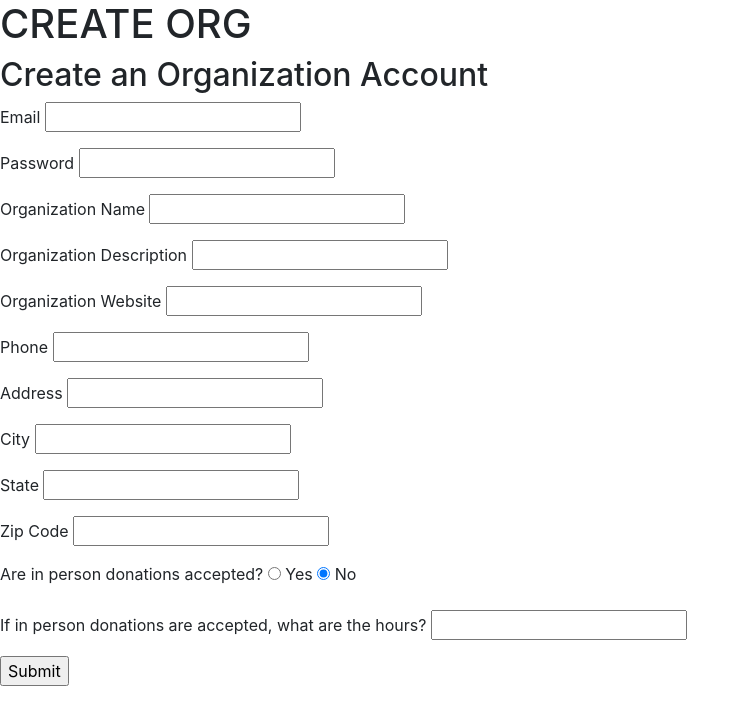
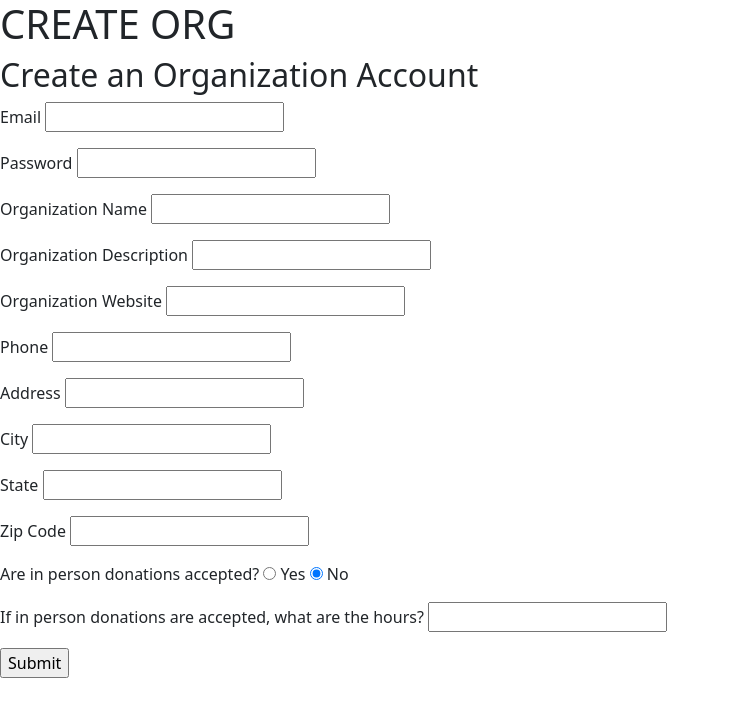
Before and after one commit to carriekuhlman/donation_site_project, a Flask app: page /create-org in a window 1280 px wide. Shown: the top 725 px of the page, without its empty margins (0-750 px from the left). Run offline with Flask 2, Linux system fonts and the light colour scheme; some libraries are stand-ins or nearby versions.

Commit message:
Updated base.html to include most recent version of bootstrap, jQuery script tag code, Popper, and Bootstrap JS.

```diff
--- a/templates/base.html
+++ b/templates/base.html
@@ -2,16 +2,19 @@
 <html>
     <head>
         <meta charset="utf-8">
-        <meta name="viewport" content="width=device-width">
+        <meta name="viewport" content="width=device-width, initial-scale=1">
         <title>
             {% block title %}{% endblock %}
         </title>
 
-          <!-- Load Bootstrap 4 -->
-        <link rel="stylesheet" href="https://cdn.jsdelivr.net/npm/bootstrap@4.6.0/dist/css/bootstrap.min.css" integrity="sha384-B0vP5xmATw1+K9KRQjQERJvTumQW0nPEzvF6L/Z6nronJ3oUOFUFpCjEUQouq2+l" crossorigin="anonymous">
+          <!-- Load Bootstrap 5 -->
+
+          <!-- CSS only -->
+        <link rel="stylesheet" href="https://cdn.jsdelivr.net/npm/bootstrap@5.0.1/dist/css/bootstrap.min.css" integrity="sha384-+0n0xVW2eSR5OomGNYDnhzAbDsOXxcvSN1TPprVMTNDbiYZCxYbOOl7+AMvyTG2x" crossorigin="anonymous">
 
         <!-- Load Font Awesome -->
-        <link rel="stylesheet" href="https://use.fontawesome.com/releases/v5.0.10/css/all.css" integrity="sha384-+d0P83n9kaQMCwj8F4RJB66tzIwOKmrdb46+porD/OvrJ+37WqIM7UoBtwHO6Nlg" crossorigin="anonymous">
+        <script src="https://kit.fontawesome.com/8bdb79a2f6.js" crossorigin="anonymous"></script>
+        <!-- <link rel="stylesheet" href="https://use.fontawesome.com/releases/v5.0.10/css/all.css" integrity="sha384-+d0P83n9kaQMCwj8F4RJB66tzIwOKmrdb46+porD/OvrJ+37WqIM7UoBtwHO6Nlg" crossorigin="anonymous"> -->
 
         <!-- Load our stylesheet -->
         <link rel="stylesheet" href="/static/css/style.css">
@@ -19,6 +22,15 @@
         {% block head %}{% endblock %}
     </head>
     <body>
+
+        <!-- jQuery script tag code from jQuery.com -->
+        <script src="https://code.jquery.com/jquery-3.6.0.js" integrity="sha256-H+K7U5CnXl1h5ywQfKtSj8PCmoN9aaq30gDh27Xc0jk=" crossorigin="anonymous"></script>
+
+        <!-- Separate Popper and Bootstrap JS -->
+        <script src="https://cdn.jsdelivr.net/npm/@popperjs/core@2.9.2/dist/umd/popper.min.js" integrity="sha384-IQsoLXl5PILFhosVNubq5LC7Qb9DXgDA9i+tQ8Zj3iwWAwPtgFTxbJ8NT4GN1R8p" crossorigin="anonymous"></script>
+        <script src="https://cdn.jsdelivr.net/npm/bootstrap@5.0.1/dist/js/bootstrap.min.js" integrity="sha384-Atwg2Pkwv9vp0ygtn1JAojH0nYbwNJLPhwyoVbhoPwBhjQPR5VtM2+xf0Uwh9KtT" crossorigin="anonymous"></script>
+
+
         {% for msg in get_flashed_messages() %}
             <p class="flash-msg">
                 {{ msg }}
```
